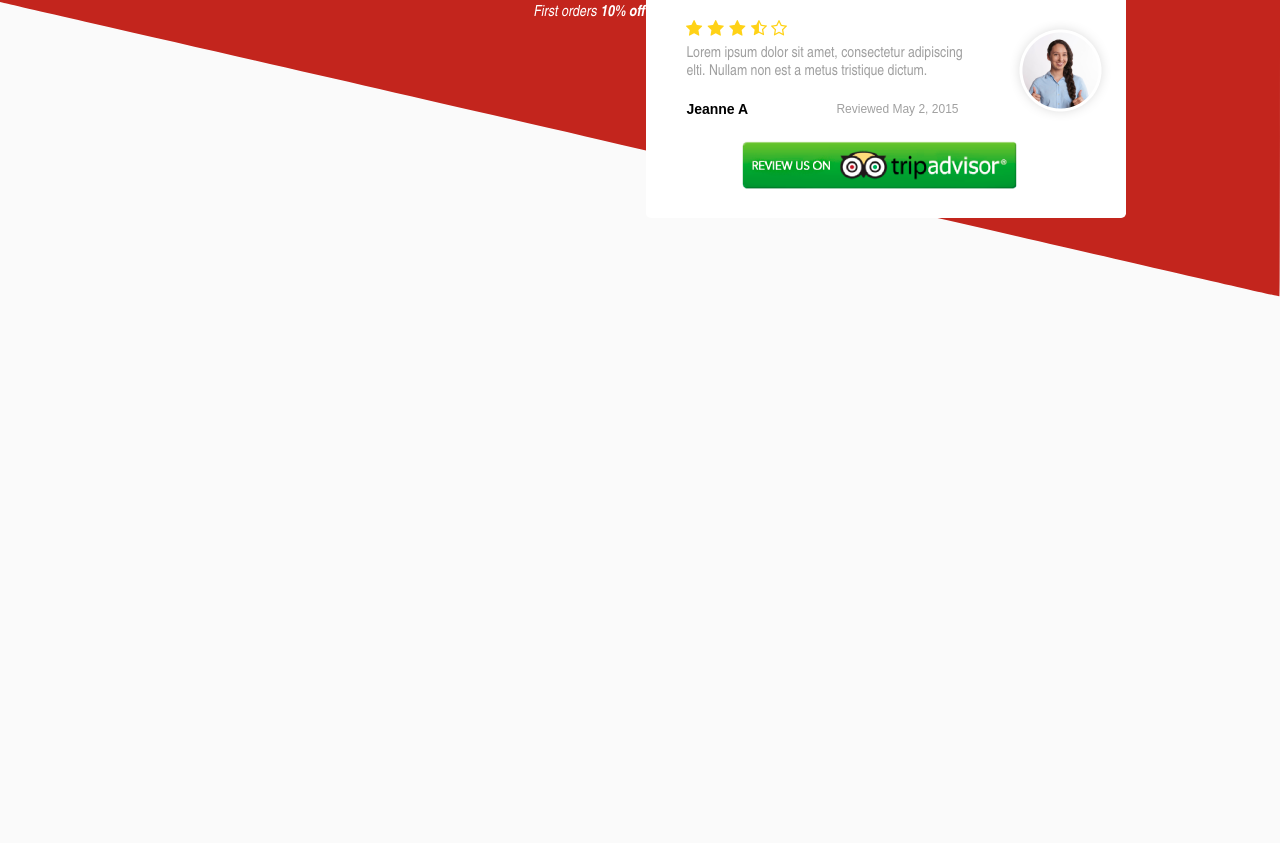
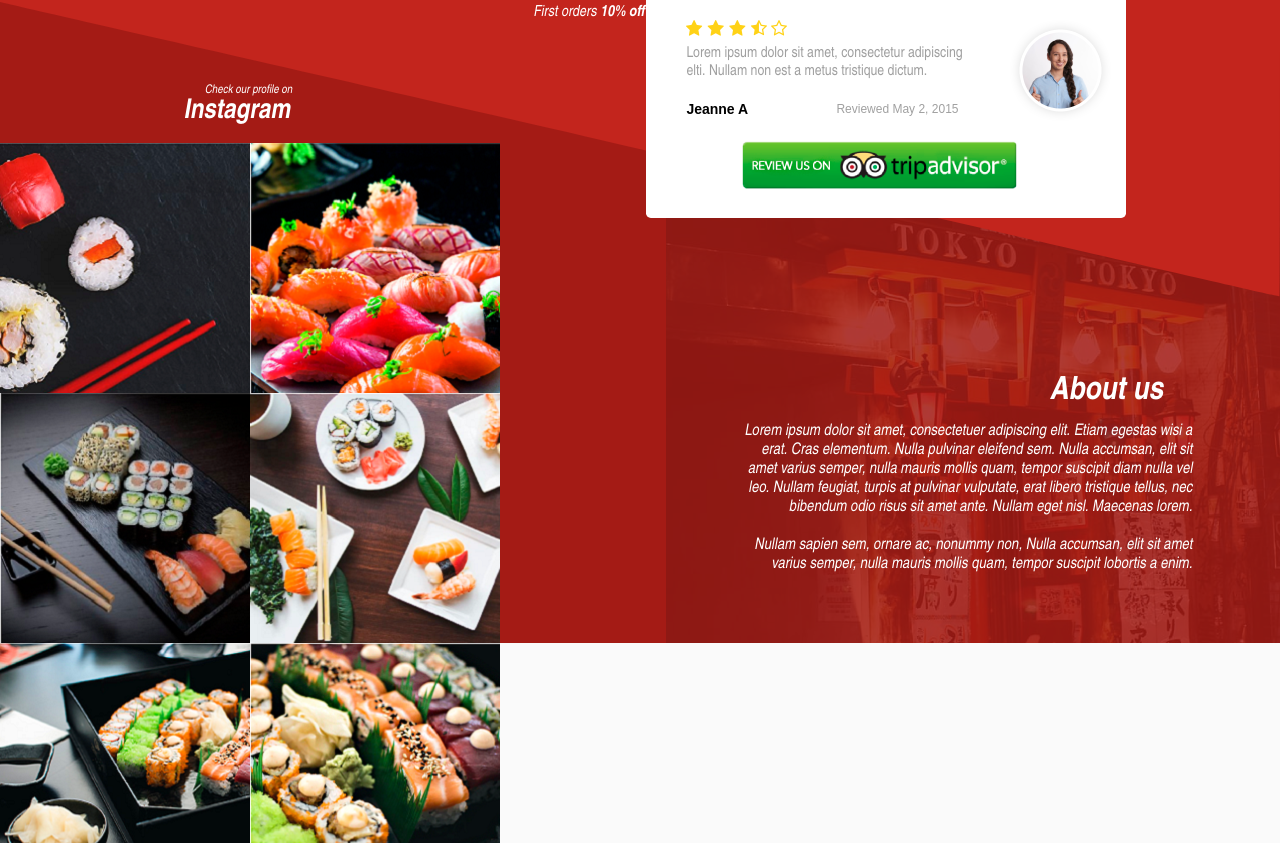
Before and after one commit to UnknownRakon/psd, a plain HTML site: page index.html in a window 1280 px wide. Shown: the part 1897-2740 px from the top of the page. Before the commit the page ends 2370 px from the top, so only its background shows below. Drawn offline with Linux system fonts and the light colour scheme.

Commit message:
articleAll

```diff
--- a/index.html
+++ b/index.html
@@ -127,12 +127,12 @@
                                 First orders
                                 <tspan style="font-weight: bold;">10% off</tspan>
                             </text>
-                            <!-- <text x="200" y="275" font-family="Arial Narrow" fill="#fff" font-size="18px" font-style="italic">
+                            <text x="240" y="390" font-family="Arial Narrow" fill="#fff" font-size="14px" font-style="italic">
                                 Check our profile on
                             </text>
-                            <text x="225" y="300" font-family="Arial Narrow" fill="#fff" font-size="24px" font-style="italic">
+                            <text x="215" y="420" font-family="Arial Narrow" fill="#fff" font-size="32px" font-style="italic">
                                 <tspan style="font-weight: bold;">Instagram</tspan>
-                            </text>  -->
+                            </text>
                         </svg>
                     </div>
                     <div class="review">
@@ -159,9 +159,21 @@
                         </div>
                         <button><img src="img/reviews/Tripadvisor.png"></button>
                     </div>
-                </section>
-                <section>
-
+                    <div class="aboutUs">
+                        <div class="gallery">
+                                <img src="img/inst/one.png">
+                                <img src="img/inst/two.png">
+                                <img src="img/inst/three.png">
+                                <img src="img/inst/four.png" class="noneFloat">
+                                <img src="img/inst/five.png">
+                                <img src="img/inst/six.png">
+                        </div>
+                        <div class="textAbout">
+                            <h3>About us</h3>
+                            <p>Lorem ipsum dolor sit amet, consectetuer adipiscing elit. Etiam egestas wisi a erat. Cras elementum. Nulla pulvinar eleifend sem. Nulla accumsan, elit sit amet varius semper, nulla mauris mollis quam, tempor suscipit diam nulla vel leo. Nullam feugiat, turpis at pulvinar vulputate, erat libero tristique tellus, nec bibendum odio risus sit amet ante. Nullam eget nisl. Maecenas lorem.
+                            <br><br>Nullam sapien sem, ornare ac, nonummy non, Nulla accumsan, elit sit amet varius semper, nulla mauris mollis quam, tempor suscipit lobortis a enim.</p>
+                        </div>
+                    </div>
                 </section>
             </article>
             <footer>
--- a/style.css
+++ b/style.css
@@ -229,11 +229,13 @@ section.reviews{
     width: 100%;
     height: 500px;
     position: relative;
+    background-color: #a41b15;
 }
 section.reviews > .svg{
     position: absolute;
     bottom: -40%;
     width: 100%;
+    z-index: 1000;
 }
 .review{
     width: 480px;
@@ -289,3 +291,48 @@ section.reviews > .svg{
 .review > button:active{
     margin-top: 25px;
 }
+.gallery{
+    width: 55%;
+}
+.aboutUs{
+    width: 100%;
+    height: 500px;
+    background-color: #a41b15;
+    padding-top: 370px;
+}
+.gallery > img{
+    float: left;
+    margin: 0;
+}
+.noneFloat{
+    float: none;
+}
+.textAbout{
+    width: 50%;
+    height:500px;
+    margin-left: 52%;
+    z-index: 999;
+    background:url(img/inst/background.png) no-repeat;
+    color: white;
+    position: relative;
+}
+.textAbout h3{
+    position: absolute;
+    text-align: right;
+    font-family: "Arial Narrow";
+    top: 46%;
+    left: 60%;
+    font-style: italic;
+    font-size: 32px;
+}
+.textAbout p{
+    position: absolute;
+    text-align: right;
+    font-family: "Arial Narrow";
+    top: 56%;
+    left: 12%;
+    font-style: italic;
+    font-size: 16px;
+    display: block;
+    width: 450px;
+}
```
Also changed, not shown: img/inst/background.png (added), img/inst/five.png (added), img/inst/four.png (added), img/inst/one.png (added), img/inst/six.png (added), img/inst/three.png (added), img/inst/two.png (added).
